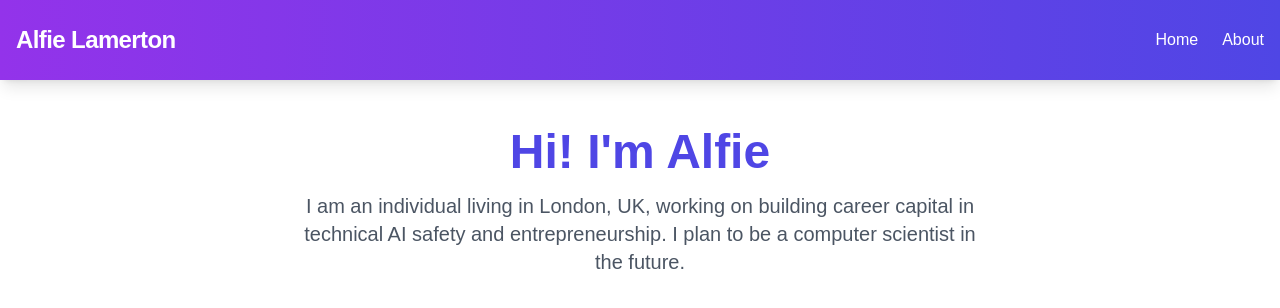
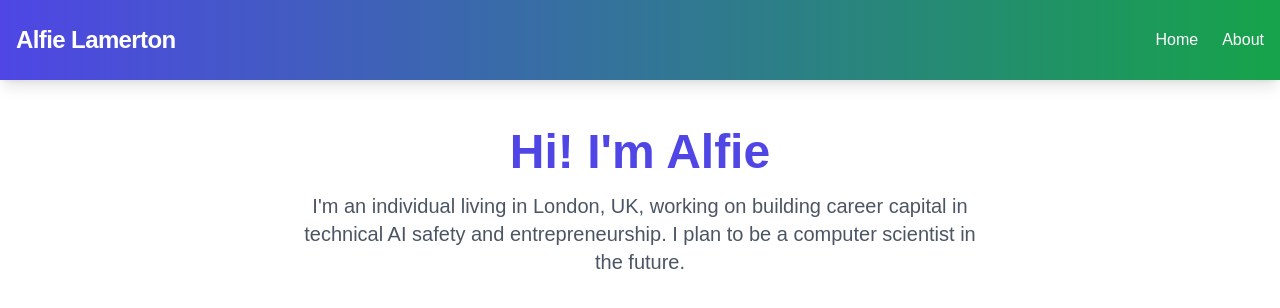
Before and after one commit to alamerton/personal-website, a Next.js app: page / in a window 1280 px wide. Shown: the top 308 px of the page. Built offline with nearby package versions, Linux system fonts and the light colour scheme.

Commit message:
Formatted apostrophe

```diff
--- a/src/app/components/header.tsx
+++ b/src/app/components/header.tsx
@@ -2,7 +2,7 @@ import Link from "next/link";
 
 const Header = () => {
   return (
-    <header className="bg-gradient-to-r from-purple-600 to-indigo-600 text-white shadow-lg">
+    <header className="bg-gradient-to-r from-indigo-600 to-green-600 text-white shadow-lg">
       <div className="container mx-auto px-4 py-6">
         <nav className="flex items-center justify-between">
           <Link
--- a/src/app/page.tsx
+++ b/src/app/page.tsx
@@ -6,9 +6,9 @@ export default function Home() {
           Hi! I&apos;m Alfie
         </h1>
         <p className="text-xl text-gray-600 max-w-2xl mx-auto">
-          I am an individual living in London, UK, working on building career
-          capital in technical AI safety and entrepreneurship. I plan to be a
-          computer scientist in the future.
+          I&apos;m an individual living in London, UK, working on building
+          career capital in technical AI safety and entrepreneurship. I plan to
+          be a computer scientist in the future.
         </p>
       </section>
       {/* <section className="grid md:grid-cols-2 gap-8">
```
